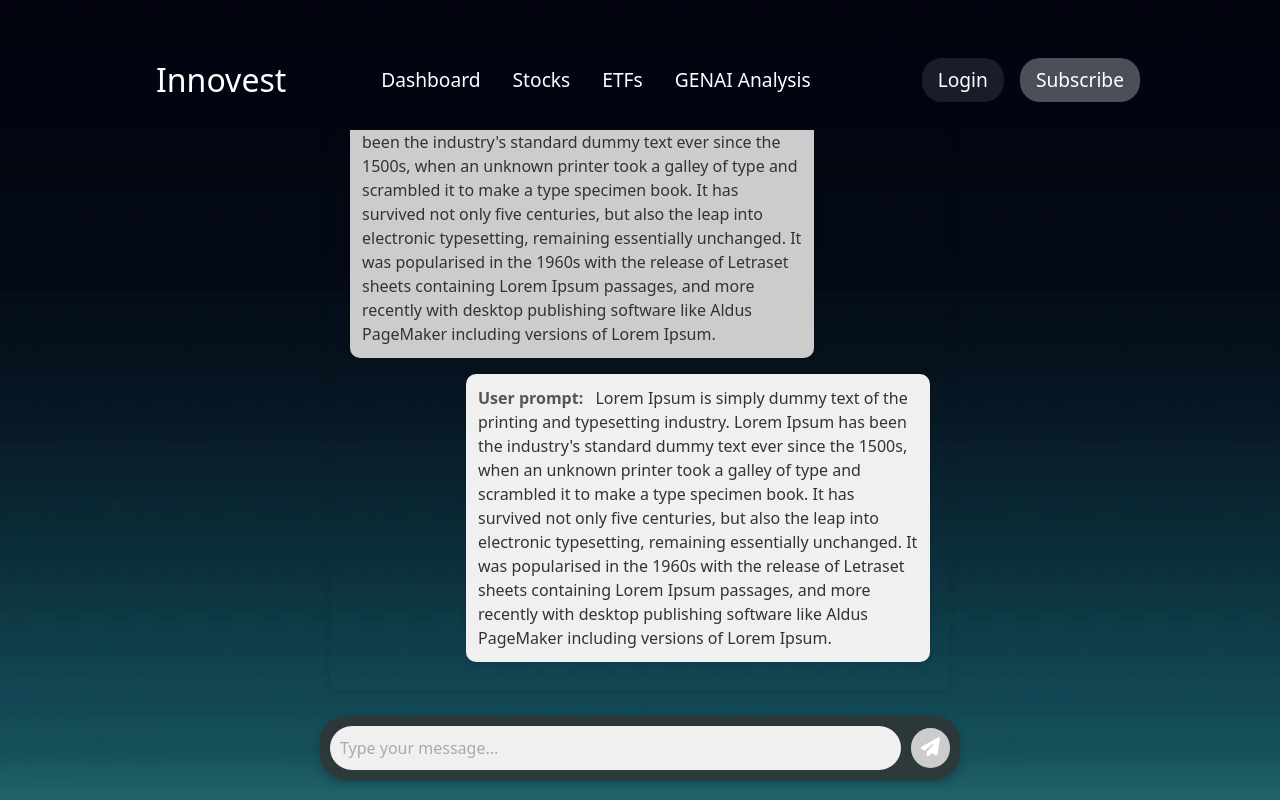
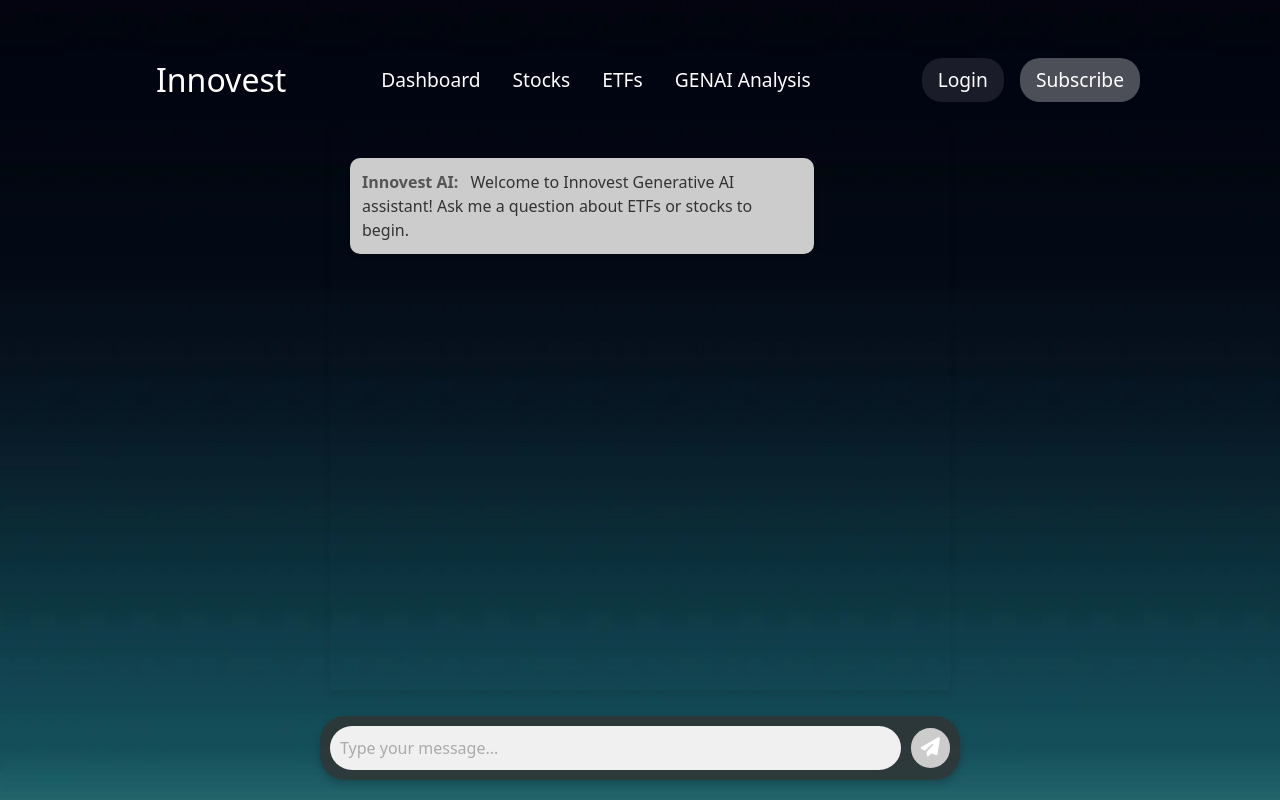
Before and after one commit to cmglmsr/innovest-fe, a Vue app: page / in a window 1280 px wide. Built offline with nearby package versions, Linux system fonts and the light colour scheme.

Commit message:
completed dashboard & generative AI view fixes

```diff
--- a/src/components/GenAIInputBox/GenAIInputBox.vue
+++ b/src/components/GenAIInputBox/GenAIInputBox.vue
@@ -35,6 +35,8 @@ export default {
     async sendMessage() {
       if (this.isButtonDisabled) return;
 
+      this.$emit('userEnteredMessage', this.userMessage)
+
       this.$emit("update:loading", true);
       this.genAIResponse = await sendPrompt({ text: this.userMessage });
       this.$emit("update:loading", false);
--- a/src/components/GenAIMessageBox/GenAIMessageBox.vue
+++ b/src/components/GenAIMessageBox/GenAIMessageBox.vue
@@ -1,7 +1,7 @@
 <template>
     <div :class="['message-box', type]">
-      <span v-if="type === 'user'" class="message-prompt">User prompt:</span>
-      <span v-if="type === 'system'" class="message-prompt">GenAI Response:</span>
+      <span v-if="type === 'user'" class="message-prompt">User:</span>
+      <span v-if="type === 'system'" class="message-prompt">Innovest AI:</span>
       {{ text }}
     </div>
   </template>
--- a/src/views/DashboardView/TradingViewWidget2.vue
+++ b/src/views/DashboardView/TradingViewWidget2.vue
@@ -7,7 +7,6 @@
         rel="noopener nofollow"
         target="_blank"
       >
-        <span class="blue-text">Track all markets on TradingView</span>
       </a>
     </div>
   </div>
--- a/src/views/GenAIView/GenAIView.vue
+++ b/src/views/GenAIView/GenAIView.vue
@@ -10,7 +10,7 @@
         :type="message.type"
       />
       <div v-if="loading" class="spinner"></div>
-      <GenAIInputBox v-model:loading="loading" @sendMessage="handleSendMessage" />
+      <GenAIInputBox v-model:loading="loading" @sendMessage="handleSendMessage" @userEnteredMessage="handleUserMessage"/>
     </div>
   </div>
 </template>
@@ -32,31 +32,38 @@ export default {
     return {
       messages: [
         {
-          text: "Lorem Ipsum is simply dummy text of the printing and typesetting industry. Lorem Ipsum has been the industry's standard dummy text ever since the 1500s, when an unknown printer took a galley of type and scrambled it to make a type specimen book. It has survived not only five centuries, but also the leap into electronic typesetting, remaining essentially unchanged. It was popularised in the 1960s with the release of Letraset sheets containing Lorem Ipsum passages, and more recently with desktop publishing software like Aldus PageMaker including versions of Lorem Ipsum.",
+          text: "Welcome to Innovest Generative AI assistant! Ask me a question about ETFs or stocks to begin.",
           type: 'system'
         },
-        {
-          text: "Lorem Ipsum is simply dummy text of the printing and typesetting industry. Lorem Ipsum has been the industry's standard dummy text ever since the 1500s, when an unknown printer took a galley of type and scrambled it to make a type specimen book. It has survived not only five centuries, but also the leap into electronic typesetting, remaining essentially unchanged. It was popularised in the 1960s with the release of Letraset sheets containing Lorem Ipsum passages, and more recently with desktop publishing software like Aldus PageMaker including versions of Lorem Ipsum.",
-          type: 'user'
-        }
       ],
       loading: false
     };
   },
   methods: {
+    handleUserMessage(userMessage) {
+      this.messages.push({ text: userMessage, type: 'user' });
+    },
     async handleSendMessage({ userMessage, genAiResponse }) {
       if (!userMessage || !genAiResponse) {
         return;
       }
-
-      this.messages.push({ text: userMessage, type: 'user' });
       this.loading = true;
-
       try {
-        this.messages.push({ text: genAiResponse.Response, type: 'system' });
+        this.messages.push({ text: '', type: 'system' });
       } finally {
         this.loading = false;
       }
+      let i = 0
+      const intervalId = setInterval(() => {
+        let tokenLength = parseInt((Math.random()*10)%5)
+        tokenLength = tokenLength===0 ? 1 : tokenLength
+        let word = genAiResponse.Response.substring(i, i + tokenLength)
+        i += tokenLength
+        this.messages[this.messages.length-1].text += word
+        if(i > genAiResponse.Response.length) {
+          clearInterval(intervalId)
+        }
+      }, 10)
     }
   }
 };
```
